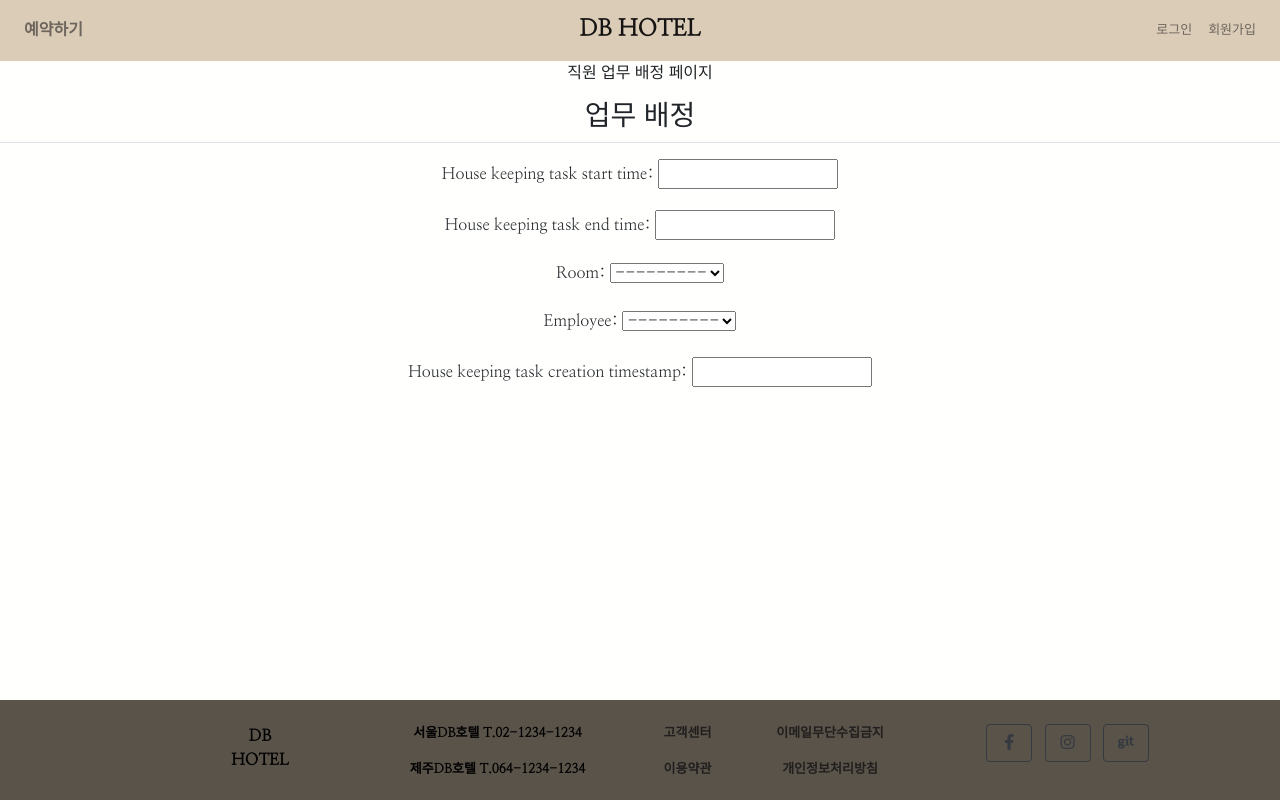
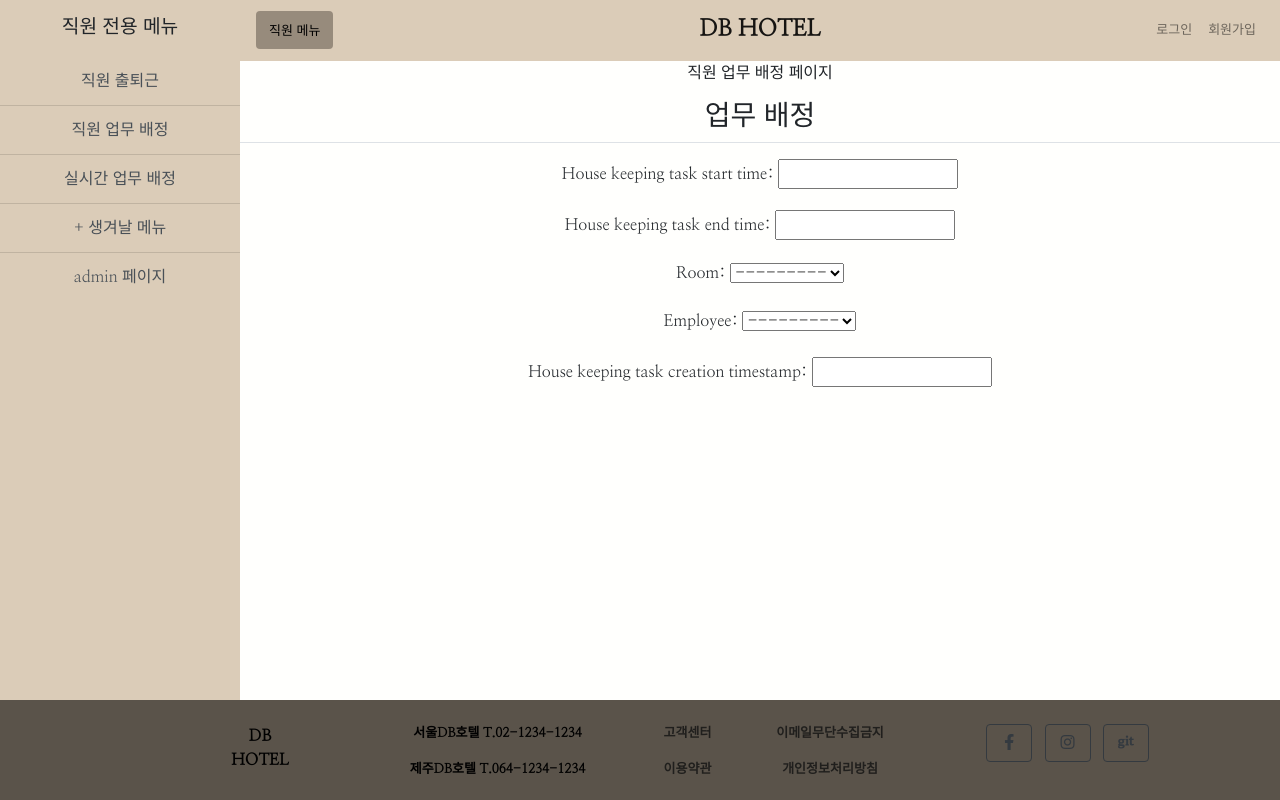
Before and after one commit to jaehoonkimm/DB_is_Free-Hotel_DB_System, a Django app: page /emtaskassign/ in a window 1280 px wide. Run offline with Django 3.2, Linux system fonts and the light colour scheme; data that the repository does not hold is empty; some libraries are stand-ins or nearby versions.

Commit message:
modify base2 sidebar

```diff
--- a/function/main_app/templates/base2.html
+++ b/function/main_app/templates/base2.html
@@ -1,77 +1,188 @@
 <!DOCTYPE html>
 <html lang="ko">
+
 <head>
     <meta charset="UTF-8">
     <meta name="viewport" content="width=device-width, initial-scale=1.0">
+    <meta name="description" content="">
+    <meta name="author" content="">
     <link rel="stylesheet" href="https://cdn.jsdelivr.net/npm/bootstrap@4.5.3/dist/css/bootstrap.min.css">
+    <link rel="stylesheet" href="https://cdnjs.cloudflare.com/ajax/libs/font-awesome/5.8.2/css/all.min.css">
+    <link rel="stylesheet" href="https://fonts.googleapis.com/css?family=Nanum+Myeongjo&display=swap">
+
     {% block title %}
     {% endblock title %}
     <style>
-        body{
+        body {
+            font-family: 'Nanum Myeongjo', serif;
             background-color: rgb(255, 255, 253);
-            width : 100%;
+            width: 100%;
             height: 100%;
             text-align: center;
         }
-        .navbar{
-            background-color: transparent;
+
+        .navbar {
+            font-family: 'Nanum Myeongjo', serif;
+            background-color: rgb(219, 204, 184);
             font-size: larger;
         }
+
         .footer {
-            width:100%;
-            height:100px;
-            position:absolute;
-            bottom:0;
-            background:black;
+            font-family: 'Nanum Myeongjo', serif;
+            width: 100%;
+            height: 100px;
+            position: absolute;
+            bottom: 0;
+            background: rgb(90, 83, 74);
             text-align: center;
-            color: white;
+            color: black;
         }
 
+        #wrapper {
+            overflow-x: hidden;
+        }
+
+        #sidebar-wrapper {
+            min-height: 100vh;
+            margin-left: -15rem;
+            -webkit-transition: margin .25s ease-out;
+            -moz-transition: margin .25s ease-out;
+            -o-transition: margin .25s ease-out;
+            transition: margin .25s ease-out;
+            font-family: 'Nanum Myeongjo', serif;
+            background-color: rgb(219, 204, 184);
+        }
+
+        #sidebar-wrapper .sidebar-heading {
+            padding: 0.875rem 1.25rem;
+            font-size: 1.2rem;
+            background-color: rgb(219, 204, 184);
+        }
+
+        #sidebar-wrapper .list-group {
+            width: 15rem;
+        }
+
+        #page-content-wrapper {
+            min-width: 100vw;
+        }
+
+        #wrapper.toggled #sidebar-wrapper {
+            margin-left: 0;
+        }
+
+        @media (min-width: 768px) {
+            #sidebar-wrapper {
+                margin-left: 0;
+            }
+
+            #page-content-wrapper {
+                min-width: 0;
+                width: 100%;
+            }
+
+            #wrapper.toggled #sidebar-wrapper {
+                margin-left: -15rem;
+            }
+        }
     </style>
 </head>
+
 <body>
-    <nav class="navbar navbar-expand-lg navbar-light">
-        <a class="navbar-brand" href="http://127.0.0.1:8000/" style="font-family: 맑은 고딕; font-weight: bold; font-size: larger;">DB HOTEL</a>
-        <button class="navbar-toggler ml-auto" type="button" data-toggle="collapse" data-target="#navbarNav"
-            aria-controls="navbarNav" aria-expanded="false" aria-label="Toggle navigation">
+    <div class="d-flex" id="wrapper">
+
+        <!-- Sidebar -->
+        <div class="" id="sidebar-wrapper">
+            <div class="sidebar-heading">직원 전용 메뉴</div>
+            <div class="list-group list-group-flush">
+                <a href="/employeeattendance/" class="list-group-item list-group-item-action"
+                    style="background-color: rgb(219, 204, 184);">직원 출퇴근</a>
+                <a href="/emtaskassign/" class="list-group-item list-group-item-action"
+                    style="background-color: rgb(219, 204, 184);">직원 업무 배정</a>
+                <a href="/realtimeclaims/" class="list-group-item list-group-item-action"
+                    style="background-color: rgb(219, 204, 184);">실시간 업무 배정</a>
+                <a href="#" class="list-group-item list-group-item-action"
+                    style="background-color: rgb(219, 204, 184);">+ 생겨날 메뉴</a>
+                <a href="/admin/" class="list-group-item list-group-item-action"
+                    style="background-color: rgb(219, 204, 184);">admin 페이지</a>
+            </div>
+        </div>
+        <!-- /#sidebar-wrapper -->
+
+        <!-- Page Content -->
+        <div id="page-content-wrapper">
+            <nav class="navbar navbar-expand-md navbar-light">
+
+                <div class="navbar-collapse collapse w-100 order-1 order-md-0 dual-collapse2">
+                    <ul class="navbar-nav mr-auto">
+                        <li class="nav-item "><button class="btn" id="menu-toggle"
+                                style="background-color:rgb(151, 139, 124);">
+                                <p style="display: inline; font-size: small; color: black;">직원 메뉴</p>
+                            </button></li>
+                    </ul>
+                </div>
+                <div class="mx-auto order-0">
+                    <a class="navbar-brand mx-auto" href="http://127.0.0.1:8000/"
+                        style="font-weight: bold; font-size: larger;">DB HOTEL</a>
+                    <button class="navbar-toggler" type="button" data-toggle="collapse" data-target=".dual-collapse2">
                         <span class="navbar-toggler-icon"></span>
                     </button>
-        <div class="collapse navbar-collapse flex-grow-0" id="navbarNav">
-            <ul class="navbar-nav">
-                <li class="nav-item "><a class="nav-link" href="/reservation/" style="font-family: 맑은 고딕; font-weight: bold; font-size: small;">예약하기</a></li>
-                <li class="nav-item "><a class="nav-link" href="/accounts/login/" style="font-family: 맑은 고딕; font-size: small;">로그인</a></li>
-                <li class="nav-item "><a class="nav-link" href="/accounts/signup/" style="font-family: 맑은 고딕; font-size: small;">회원가입</a></li>
+                </div>
+                <div class="navbar-collapse collapse w-100 order-3 dual-collapse2">
+                    <ul class="navbar-nav ml-auto">
+                        <li class="nav-item "><a class="nav-link" href="/accounts/login/"
+                                style="font-size: small;">로그인</a></li>
+                        <li class="nav-item "><a class="nav-link" href="/accounts/signup/"
+                                style="font-size: small;">회원가입</a>
+                        </li>
                     </ul>
                 </div>
             </nav>
-
-<!-- 지금 보고 있는 base.html 파일의 block contents 태그가 있는 지점에, 각각의 html 파일들의 block contents 태그 안에 있는 내용이 합쳐집니다 -->
             {% block contents %}
             {% endblock contents %}
-<!-- 즉, base.html에서 head태그 안에 있는 block title과 block contents 위 아래로 이것저것 요소들을 넣어주면, 그게 전부 각각의 html 파일들에 반영이 됩니다!-->
-<!-- 새로 만든 html 파일에는 당연히 block을 다른 html 파일들처럼 세팅을 해줘야, base.html이 적용이 됩니다. 이미 만들어져있는 html 파일들을 참고하면 이해가 될 것입니다 -->
-<footer class= "footer">
+        </div>
+        <!-- /#page-content-wrapper -->
+    </div>
+
+
+    <footer class="footer">
         <div class="container">
             <br>
             <div class="row">
-            <div class="col-sm-2" style="text-align: center;"><h3>DB<br>HOTEL</h3></div>
-            <div class="col-sm-5 .col-sm-1">
-                <div calss ="row">
-                    <div class="col-sm-3" style="text-align: left;"><p>고객센터</p></div>
-                    <div class="col-sm-3" style="text-align: left;"><p>이용약관</p></div>
-                    <div class="col-sm-3" style="text-align: left;"><p>이메일무단수집금지</p></div>
-                    <div class="col-sm-3" style="text-align: left;"><p>영상정보처리기기운영/관리방침</p></div>
+                <div class="col-sm-1"></div>
+                <div class="col-sm-2" style="text-align: center; font-weight: bold;">DB<br>HOTEL</div>
+                <div class="col-sm-3" style="font-weight: bold; font-size: small;">
+                    <p>서울DB호텔 T.02-1234-1234</p>
+                    <p>제주DB호텔 T.064-1234-1234</p>
+                </div>
+                <div class="col-sm-1" style="font-weight: bold; font-size: small; color: rgb(32, 31, 29);">
+                    <p>고객센터</p>
+                    <p>이용약관</p>
+                </div>
+                <div class="col-sm-2" style="font-weight: bold; font-size: small; color: rgb(32, 31, 29);">
+                    <p>이메일무단수집금지</p>
+                    <p>개인정보처리방침</p>
+                </div>
+                <div class="col-sm-3">
+                    <a class="btn btn-outline-dark btn-social mx-1" href="https://www.facebook.com/"><i
+                            class="fab fa-fw fa-facebook-f"></i></a>
+                    <a class="btn btn-outline-dark btn-social mx-1" href="https://www.instagram.com/"><i
+                            class="fab fa-fw fa-instagram"></i></a>
+                    <a class="btn btn-outline-dark btn-social mx-1"
+                        href="https://github.com/jaehoonkimm/DB_is_Free-Hotel_DB_System"><i
+                            class="fab fa-fw fa-git"></i></a>
                 </div>
             </div>
-            <div class="col-sm-3 .col-sm-1"><h4 style="text-align: center;">내비게이션</h4>
-
-
-            </div>
-        </div>
-        <br>
         </div>
     </footer>
     <script src="https://code.jquery.com/jquery-3.5.1.slim.min.js"></script>
     <script src="https://cdn.jsdelivr.net/npm/bootstrap@4.5.3/dist/js/bootstrap.bundle.min.js"></script>
+    <script>
+        $("#menu-toggle").click(function (e) {
+            e.preventDefault();
+            $("#wrapper").toggleClass("toggled");
+        });
+    </script>
 </body>
+
 </html>
--- a/function/main_app/templates/em_task_assign.html
+++ b/function/main_app/templates/em_task_assign.html
@@ -1,4 +1,4 @@
-{% extends "base.html" %}
+{% extends "base2.html" %}
 {% load static %}
 {% load socialaccount %}
 {% providers_media_js %}
--- a/function/main_app/templates/employee_attendance.html
+++ b/function/main_app/templates/employee_attendance.html
@@ -1,4 +1,4 @@
-{% extends "base.html" %}
+{% extends "base2.html" %}
 {% load static %}
 {% load socialaccount %}
 {% providers_media_js %}
--- a/function/main_app/templates/realtime_claims.html
+++ b/function/main_app/templates/realtime_claims.html
@@ -1,4 +1,4 @@
-{% extends "base.html" %}
+{% extends "base2.html" %}
 {% load static %}
 {% load socialaccount %}
 {% providers_media_js %}
```
Lines whose indentation alone changed are shown as unchanged.
